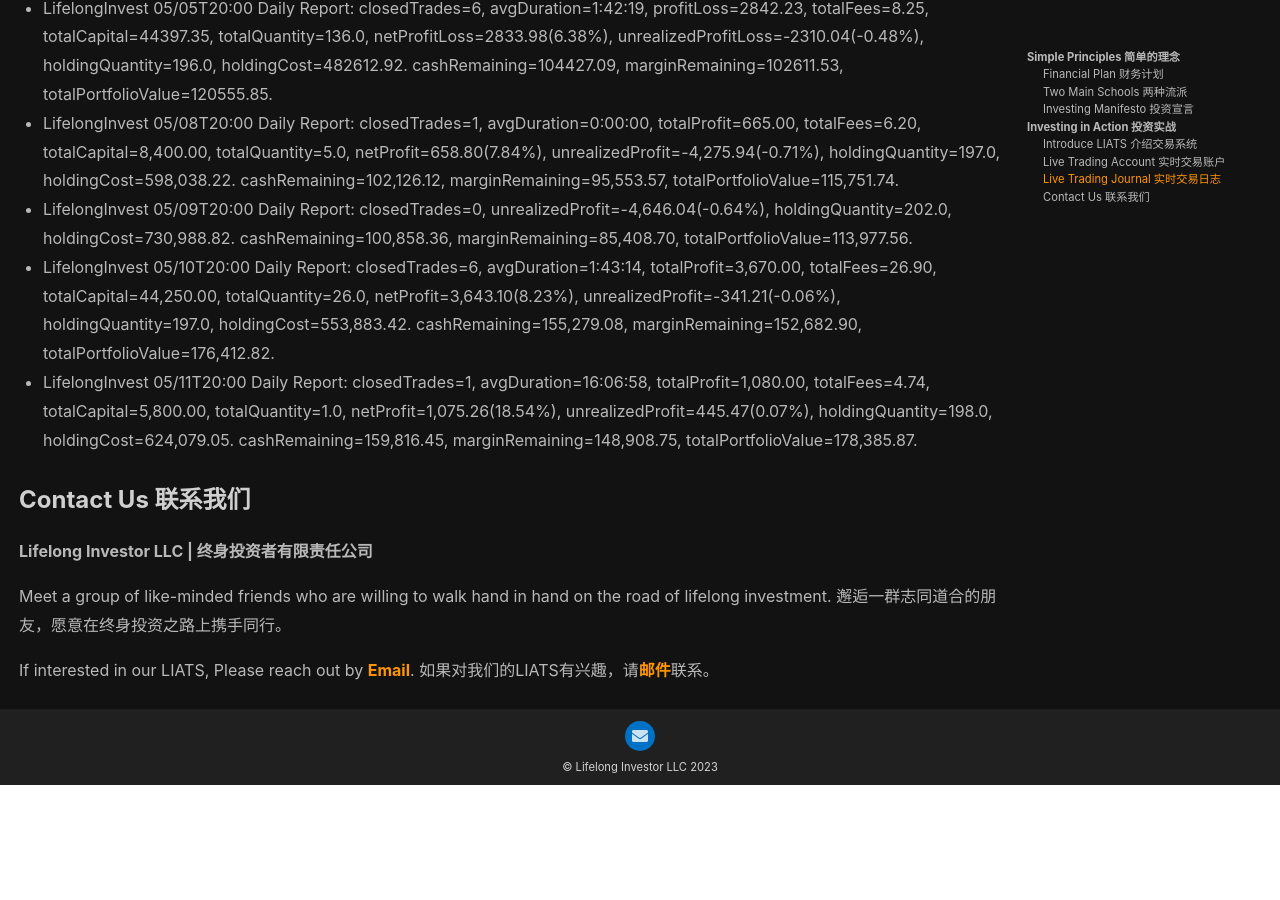
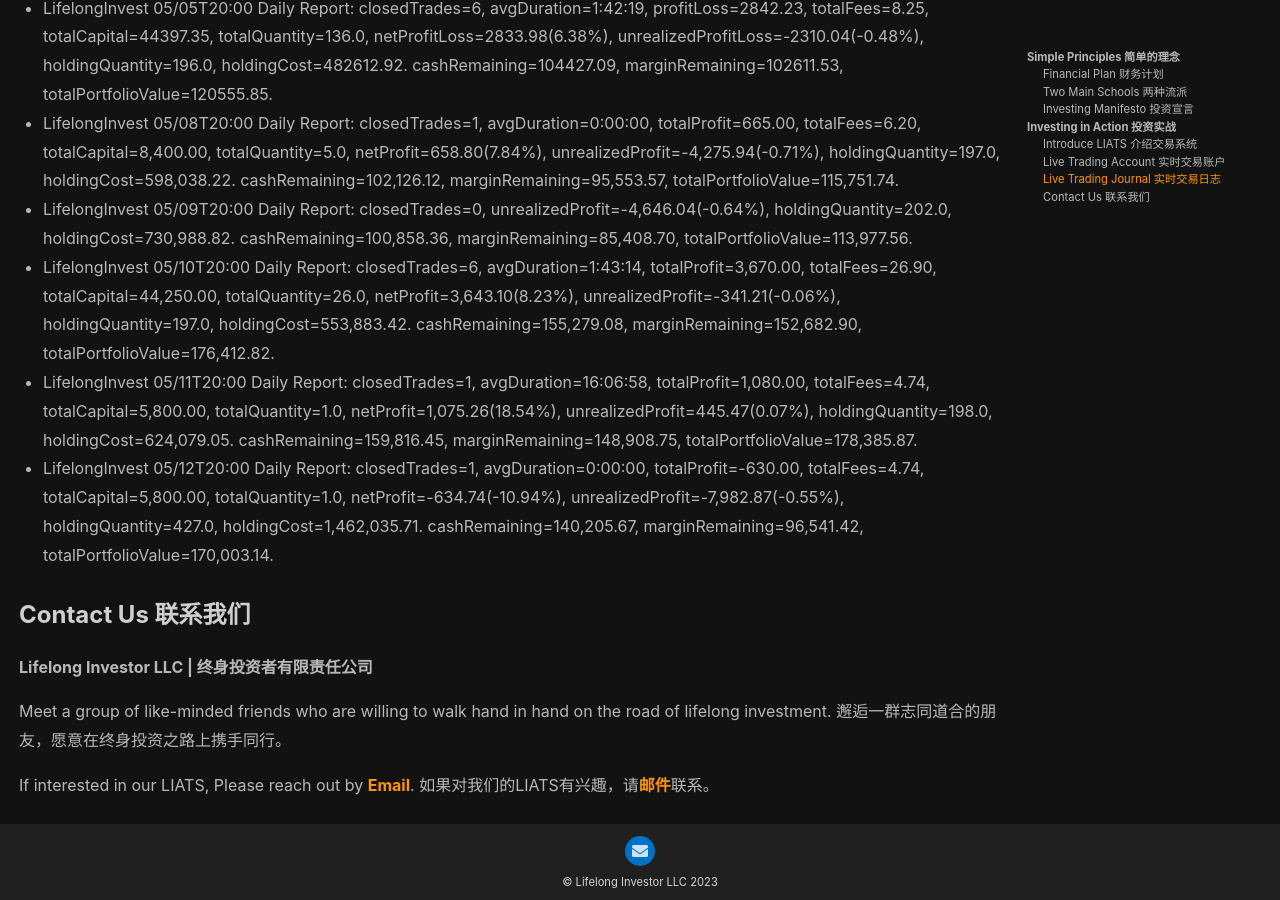
Before and after one commit to lifelonginvestorllc/lifelonginvestorllc.github.io, a Jekyll site: the page built from index.md, in a window 1280 px wide and 900 px high, scrolled down 6049 px. Built offline with Jekyll 4.4.1, drawn with Linux system fonts in a browser that asks for light colours; nearby versions of some CDN libraries; before the commit the page ends 6834 px from its top, so only the background shows below that.

Commit message:
Update index.md

```diff
--- a/index.md
+++ b/index.md
@@ -127,28 +127,28 @@
 {
   "type": "line",
   "data": {
-    "labels": ["4/3/23", "4/4/23", "4/5/23", "4/6/23", "4/7/23", "4/8/23", "4/9/23", "4/10/23", "4/11/23", "4/12/23", "4/13/23", "4/14/23", "4/15/23", "4/16/23", "4/17/23", "4/18/23", "4/19/23", "4/20/23", "4/21/23", "4/22/23", "4/23/23", "4/24/23", "4/25/23", "4/26/23", "4/27/23", "4/28/23", "5/1/23", "5/2/23", "5/3/23", "5/4/23", "5/5/23", "5/8/23", "5/9/23", "5/10/23", "5/11/23"],
+    "labels": ["4/3/23", "4/4/23", "4/5/23", "4/6/23", "4/7/23", "4/8/23", "4/9/23", "4/10/23", "4/11/23", "4/12/23", "4/13/23", "4/14/23", "4/15/23", "4/16/23", "4/17/23", "4/18/23", "4/19/23", "4/20/23", "4/21/23", "4/22/23", "4/23/23", "4/24/23", "4/25/23", "4/26/23", "4/27/23", "4/28/23", "5/1/23", "5/2/23", "5/3/23", "5/4/23", "5/5/23", "5/8/23", "5/9/23", "5/10/23", "5/11/23", "5/12/23"],
     "datasets": [
       {
         "label": "Principal (本金)",
         "lineTension": 0.3,
         "borderColor": "blue",
         "pointRadius": 3,
-        "data": [1, 1, 1, 2, 2.1, 2.1, 2.1, 2.1, 5, 5, 5, 5, 5, 5, 5, 5, 5, 5, 5, 5, 5, 5, 5, 5, 10, 10, 10, 10, 10, 10, 10, 10, 10, 15, 15]
+        "data": [1, 1, 1, 2, 2.1, 2.1, 2.1, 2.1, 5, 5, 5, 5, 5, 5, 5, 5, 5, 5, 5, 5, 5, 5, 5, 5, 10, 10, 10, 10, 10, 10, 10, 10, 10, 15, 15, 15]
       },
       {
         "label": "Total Asset including unrealized P&L (总资产包含未实现损益)",
         "borderColor": "gold",
         "lineTension": 0.3,
         "pointRadius": 3,
-        "data": [1, 1.01, 0.94, 1.98, 2.21, 2.21, 2.21, 2.16, 5.03, 5.07, 5.22, 5.06, 5.02, 4.95, 4.70, 4.65, 4.36, 4.85, 4.83, 4.83, 4.89, 5.49, 5.51, 5.28, 10.92, 11.32, 11.15, 11.38, 11.18, 11.40, 12.06, 11.68, 11.40, 17.64, 17.84]
+        "data": [1, 1.01, 0.94, 1.98, 2.21, 2.21, 2.21, 2.16, 5.03, 5.07, 5.22, 5.06, 5.02, 4.95, 4.70, 4.65, 4.36, 4.85, 4.83, 4.83, 4.89, 5.49, 5.51, 5.28, 10.92, 11.32, 11.15, 11.38, 11.18, 11.40, 12.06, 11.68, 11.40, 17.64, 17.84, 17.00]
       },
       {
         "label": "Benchmark (SPY)",
         "borderColor": "#F62217",
         "lineTension": 0.3,
         "pointRadius": 3,
-        "data": [1.0, 0.99, 0.99, 2.1, 2.1, 2.1, 2.1, 2.1, 5.0, 4.98, 5.04, 5.03, 5.03, 5.03, 5.05, 5.05, 5.05, 5.02, 5.03, 5.03, 5.03, 5.03, 4.95, 4.93, 10.03, 10.11, 10.10, 9.99, 9.92, 9.85, 10.03, 10.03, 9.99, 15.04, 15.01]
+        "data": [1.0, 0.99, 0.99, 2.1, 2.1, 2.1, 2.1, 2.1, 5.0, 4.98, 5.04, 5.03, 5.03, 5.03, 5.05, 5.05, 5.05, 5.02, 5.03, 5.03, 5.03, 5.03, 4.95, 4.93, 10.03, 10.11, 10.10, 9.99, 9.92, 9.85, 10.03, 10.03, 9.99, 15.04, 15.01, 14.99]
       }
     ]
   },
@@ -220,6 +220,7 @@
 - LifelongInvest 05/09T20:00 Daily Report: closedTrades=0, unrealizedProfit=-4,646.04(-0.64%), holdingQuantity=202.0, holdingCost=730,988.82. cashRemaining=100,858.36, marginRemaining=85,408.70, totalPortfolioValue=113,977.56.
 - LifelongInvest 05/10T20:00 Daily Report: closedTrades=6, avgDuration=1:43:14, totalProfit=3,670.00, totalFees=26.90, totalCapital=44,250.00, totalQuantity=26.0, netProfit=3,643.10(8.23%), unrealizedProfit=-341.21(-0.06%), holdingQuantity=197.0, holdingCost=553,883.42. cashRemaining=155,279.08, marginRemaining=152,682.90, totalPortfolioValue=176,412.82.
 - LifelongInvest 05/11T20:00 Daily Report: closedTrades=1, avgDuration=16:06:58, totalProfit=1,080.00, totalFees=4.74, totalCapital=5,800.00, totalQuantity=1.0, netProfit=1,075.26(18.54%), unrealizedProfit=445.47(0.07%), holdingQuantity=198.0, holdingCost=624,079.05. cashRemaining=159,816.45, marginRemaining=148,908.75, totalPortfolioValue=178,385.87.
+- LifelongInvest 05/12T20:00 Daily Report: closedTrades=1, avgDuration=0:00:00, totalProfit=-630.00, totalFees=4.74, totalCapital=5,800.00, totalQuantity=1.0, netProfit=-634.74(-10.94%), unrealizedProfit=-7,982.87(-0.55%), holdingQuantity=427.0, holdingCost=1,462,035.71. cashRemaining=140,205.67, marginRemaining=96,541.42, totalPortfolioValue=170,003.14.
 
 ### Contact Us 联系我们
 
```
